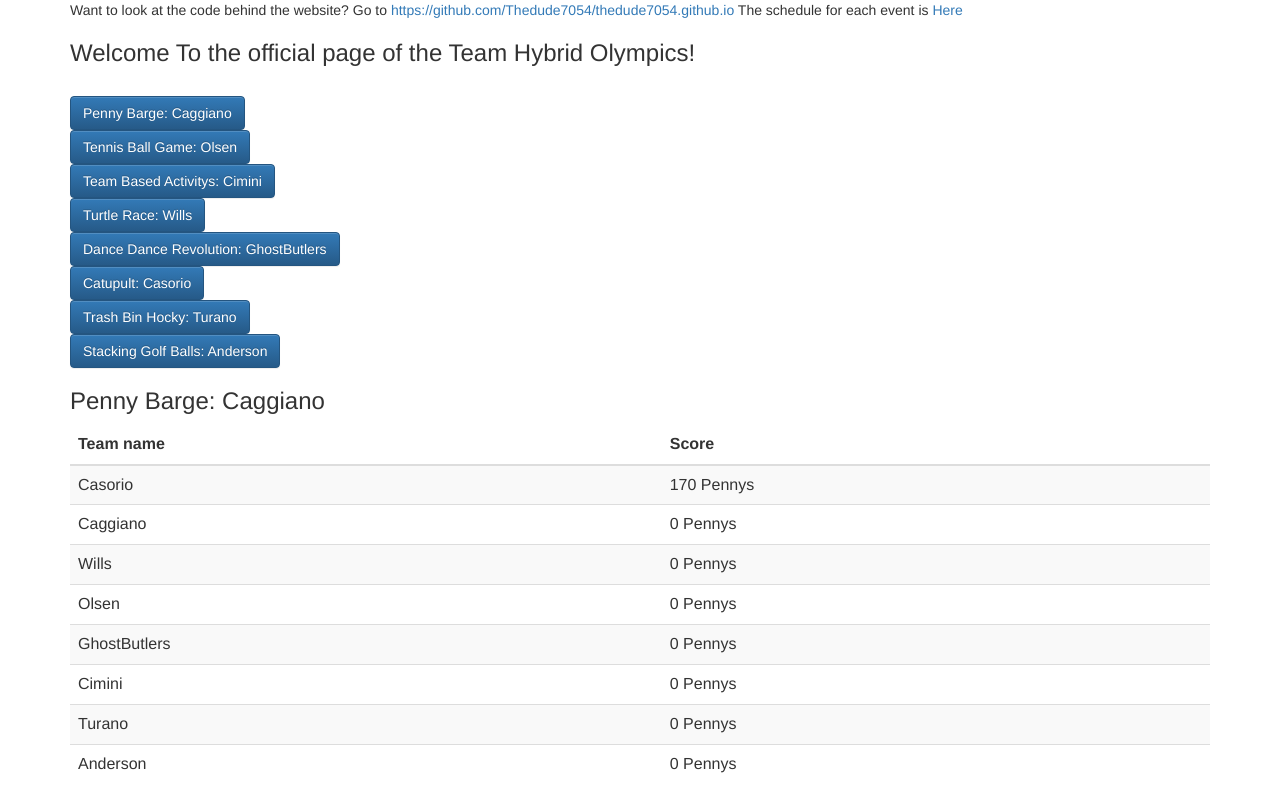
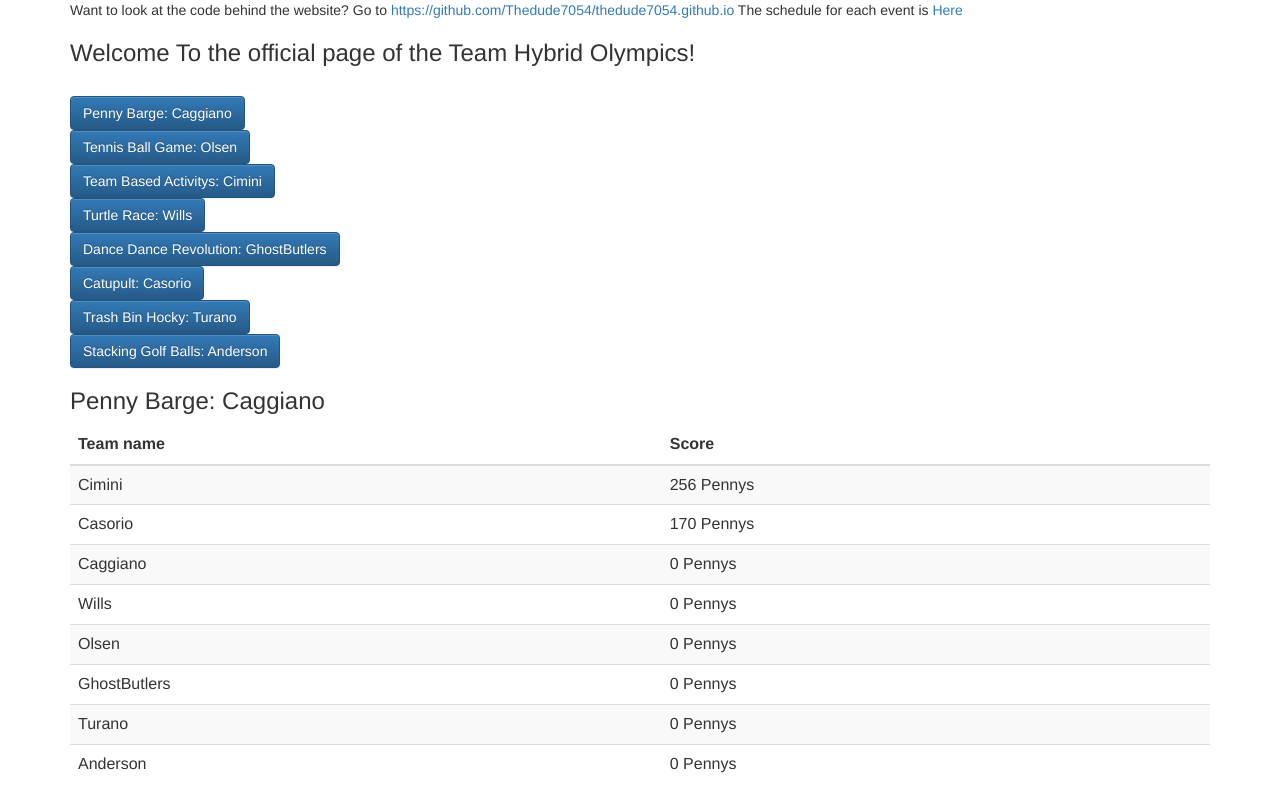
Before and after one commit to Thedude7054PicBay/lol.github.io, a plain HTML site: page index.html in a window 1280 px wide. Drawn offline with nearby package versions, Linux system fonts and the light colour scheme.

Commit message:
Update index.html

```diff
--- a/index.html
+++ b/index.html
@@ -7,16 +7,17 @@
 <script>
 var events = [
 	{name:"Penny Barge: Caggiano",scores:[
+		{team:"Cimini", score:"256 Pennys"},
 		{team:"Casorio", score:"170 Pennys"},
 		{team:"Caggiano", score:"0 Pennys"},
 		{team:"Wills", score:"0 Pennys"},
 		{team:"Olsen", score:"0 Pennys"},
 		{team:"GhostButlers", score:"0 Pennys"},
-		{team:"Cimini", score:"0 Pennys"},
 		{team:"Turano", score:"0 Pennys"},
 		{team:"Anderson", score:"0 Pennys"},
 	]},
 	{name:"Tennis Ball Game: Olsen",scores:[
+		{team:"Anderson", score:"7 Balls"},
 		{team:"Wills", score:"4 Balls"},
 		{team:"Turano", score:"3 Balls"},
 		{team:"Caggiano", score:"0 Balls"},
@@ -24,7 +25,6 @@ var events = [
 		{team:"GhostButlers", score:"0 Balls"},
 		{team:"Cimini", score:"0 Balls"},
 		{team:"Casorio", score:"0 Balls"},
-		{team:"Anderson", score:"0 Balls"},
 	]},
 	{name:"Team Based Activitys: Cimini",scores:[
 		{team:"Olsen", score:"4:48:04"},
```
